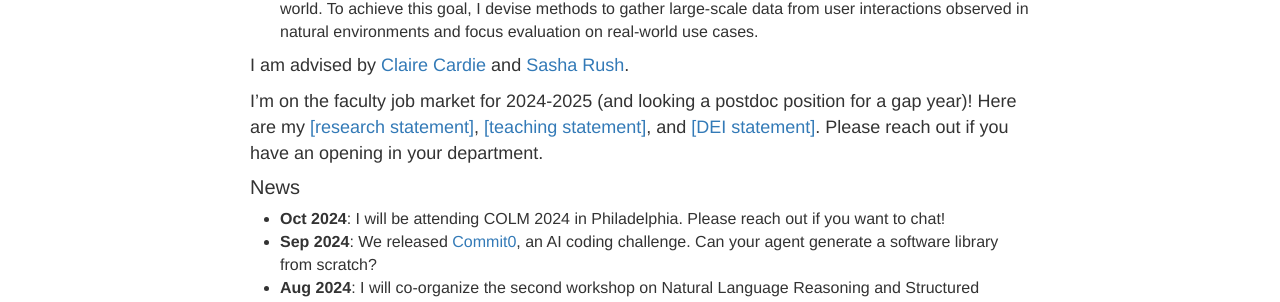
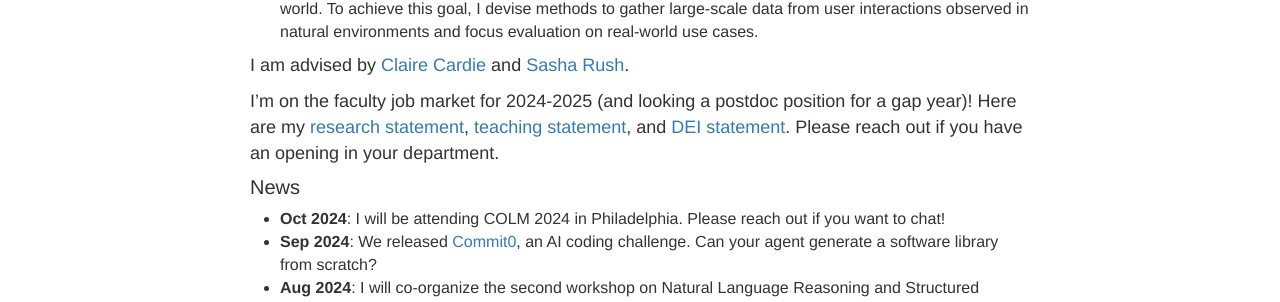
Before and after one commit to wenting-zhao/wenting-zhao.github.io, a Jekyll site: the page built from index.html, in a window 1280 px wide. Shown: the part 487-789 px from the top of the page. Built offline with Jekyll 4.4.1, drawn with Linux system fonts in a browser that asks for light colours.

```diff
--- a/index.html
+++ b/index.html
@@ -36,7 +36,7 @@ I am advised by <a href="https://www.cs.cornell.edu/home/cardie/">Claire Cardie<
 </p>
 
 <p style="font-size: 18px">
-I’m on the faculty job market for 2024-2025 (and looking a postdoc position for a gap year)! Here are my <a href="cv/research_statement.pdf">[research statement]</a>, <a href="cv/teaching_statement.pdf">[teaching statement]</a>, and <a href="cv/dei_statement.pdf">[DEI statement]</a>. Please reach out if you have an opening in your department.
+I’m on the faculty job market for 2024-2025 (and looking a postdoc position for a gap year)! Here are my <a href="cv/research_statement.pdf">research statement</a>, <a href="cv/teaching_statement.pdf">teaching statement</a>, and <a href="cv/dei_statement.pdf">DEI statement</a>. Please reach out if you have an opening in your department.
 </p>
 
 
```
